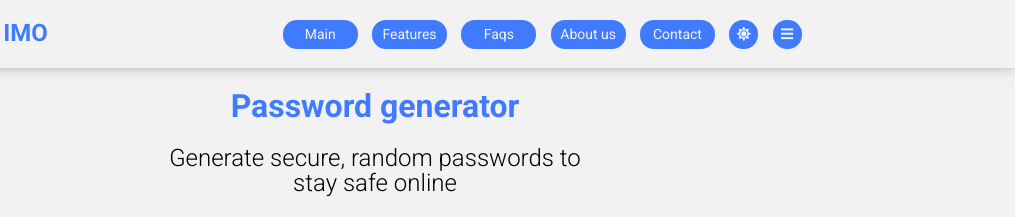
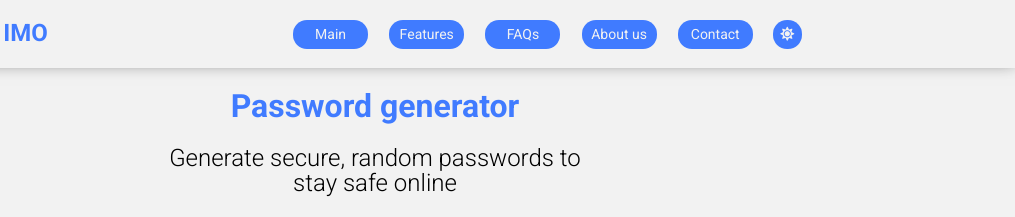
Before and after one commit to rouanis5/password-generator, a website built with Parcel: page src/index.html in a window 1280 px wide. Shown: the top 217 px of the page, 265-1280 px from the left. Built offline with nearby package versions, Linux system fonts and the light colour scheme.

Commit message:
update topnav
responsive navbar, new html stracture, improvements in script

```diff
--- a/src/index.html
+++ b/src/index.html
@@ -19,33 +19,39 @@
         <link rel="stylesheet" href="./scss/style.scss" />
     </head>
     <body class="light">
-        <div class="topnav">
+        <nav class="topnav" id="topnav">
             <div class="container">
                 <div class="logo">
                     <div class="img"><img src="./images/logo.jpg" alt="imo logo" /></div>
                     <h3>IMO</h3>
                 </div>
-                <nav>
+                <div class="left">
+                    <div class="links">
                         <ul>
                             <li><a href="#main">Main</a></li>
                             <li><a href="#features">Features</a></li>
-                        <li><a href="#faqs">Faqs</a></li>
+                            <li><a href="#faqs">FAQs</a></li>
                             <li><a href="#aboutUs">About us</a></li>
                             <li><a href="#contactUs">Contact</a></li>
-                        <li>
+                        </ul>
+                    </div>
+                    <div class="buttons">
+                        <ul>
+                            <li class="theme-button">
                                 <button id="switchTheme">
                                     <i class="fas fa-sun"></i>
                                 </button>
                             </li>
-                        <li>
+                            <li class="menu" id="menu">
                                 <button>
                                     <i class="fas fa-bars"></i>
                                 </button>
                             </li>
                         </ul>
-                </nav>
                     </div>
                 </div>
+            </div>
+        </nav>
         <header class="parent" id="main">
             <div class="container">
                 <div class="left_box">
--- a/src/js/main.js
+++ b/src/js/main.js
@@ -5,7 +5,10 @@ let profile = document.querySelector(".aboutUs .profile");
 let profile_public = document.querySelector(".aboutUs .profile .public");
 
 const theme = localStorage.getItem("theme");
+
 let feature_card = document.querySelectorAll(".features .card");
+
+let topnavLinks = document.querySelectorAll(".topnav .links a");
 
 function faq_answer(i) {
     for (let j = 0; j < questions.length; j++) {
@@ -48,3 +51,12 @@ if (theme) {
     document.body.classList.value = theme;
 }
 switchTheme.onclick = changeTheme;
+
+menu.onclick = function () {
+    topnav.classList.toggle("active");
+};
+for (let i = 0; i < topnavLinks.length; i++) {
+    topnavLinks[i].onclick = function () {
+        topnav.classList.toggle("active");
+    };
+}
--- a/src/scss/components/_topnav.scss
+++ b/src/scss/components/_topnav.scss
@@ -2,13 +2,15 @@
     width: 100%;
     position: fixed;
     top: 0;
-    z-index: 5;
+    z-index: 7;
     padding: 10px 0;
     background: var(--clr--bg);
-    // box-shadow: 0px -4px 16px #00000054;
     box-shadow: 0px -6px 16px #0000009e;
     .container {
         @include flex(space-between, center);
+    }
+    .left {
+        @include flex(space-between, null);
     }
     .logo {
         @include flex(center);
@@ -28,11 +30,12 @@
             color: var(--clr--title);
         }
     }
-    nav {
-        width: 80%;
-        max-width: 519px;
+    .buttons {
+        .menu {
+            margin-left: 11.5px;
+        }
         ul {
-            @include flex(space-between, center);
+            @include flex(space-between, null);
         }
     }
     li {
@@ -40,7 +43,6 @@
         button {
             background: var(--clr--title);
             @include flex(center);
-            display: inline-block;
             color: var(--clr--bg);
             border-radius: $radius;
             font-size: 14px;
@@ -48,10 +50,73 @@
         }
         background: transparent;
         a {
-            width: 75px;
+            min-width: 75px;
         }
         button {
             cursor: pointer;
         }
     }
+    .links {
+        display: none;
+        background: var(--clr--bg);
+        position: fixed;
+        top: 68px;
+        right: 50%;
+        width: 100%;
+        padding: 11.5px 0;
+        transform: translateX(50%);
+        z-index: -1;
+        box-shadow: 0 -2px #0000009e;
+        ul {
+            width: 66.66%;
+        }
+        li {
+            margin: 11.5px 0;
+        }
+        li,
+        a {
+            width: 100%;
+        }
+    }
+    @include mq(900px) {
+        .left {
+            width: 88%;
+            max-width: 519px;
+            justify-content: flex-end !important;
+        }
+        .links {
+            width: 88%;
+            display: block;
+            position: static;
+            box-shadow: unset;
+            padding: 0;
+            transform: unset;
+            li {
+                margin: unset;
+                width: 72px;
+            }
+            ul {
+                display: flex;
+                justify-content: space-between;
+                width: 100%;
+            }
+        }
+        .buttons {
+            width: 10%;
+            ul {
+                justify-content: flex-end !important;
+            }
+        }
+        .menu {
+            display: none;
+        }
+    }
+    &.active {
+        .links {
+            @include flex(center);
+        }
+        .menu {
+            transform: rotate(90deg);
+        }
+    }
 }
```
Lines whose indentation alone changed are shown as unchanged.
